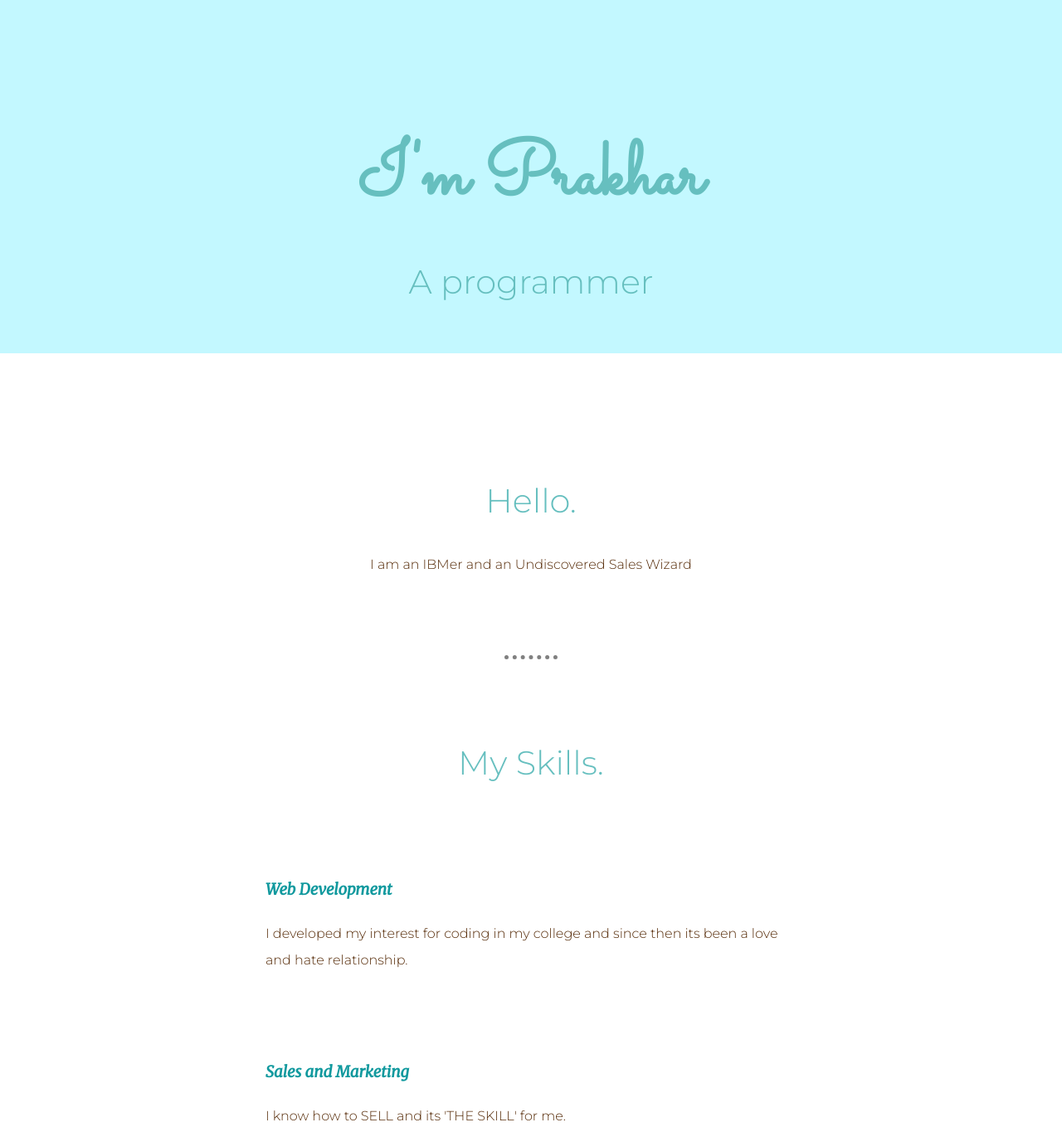
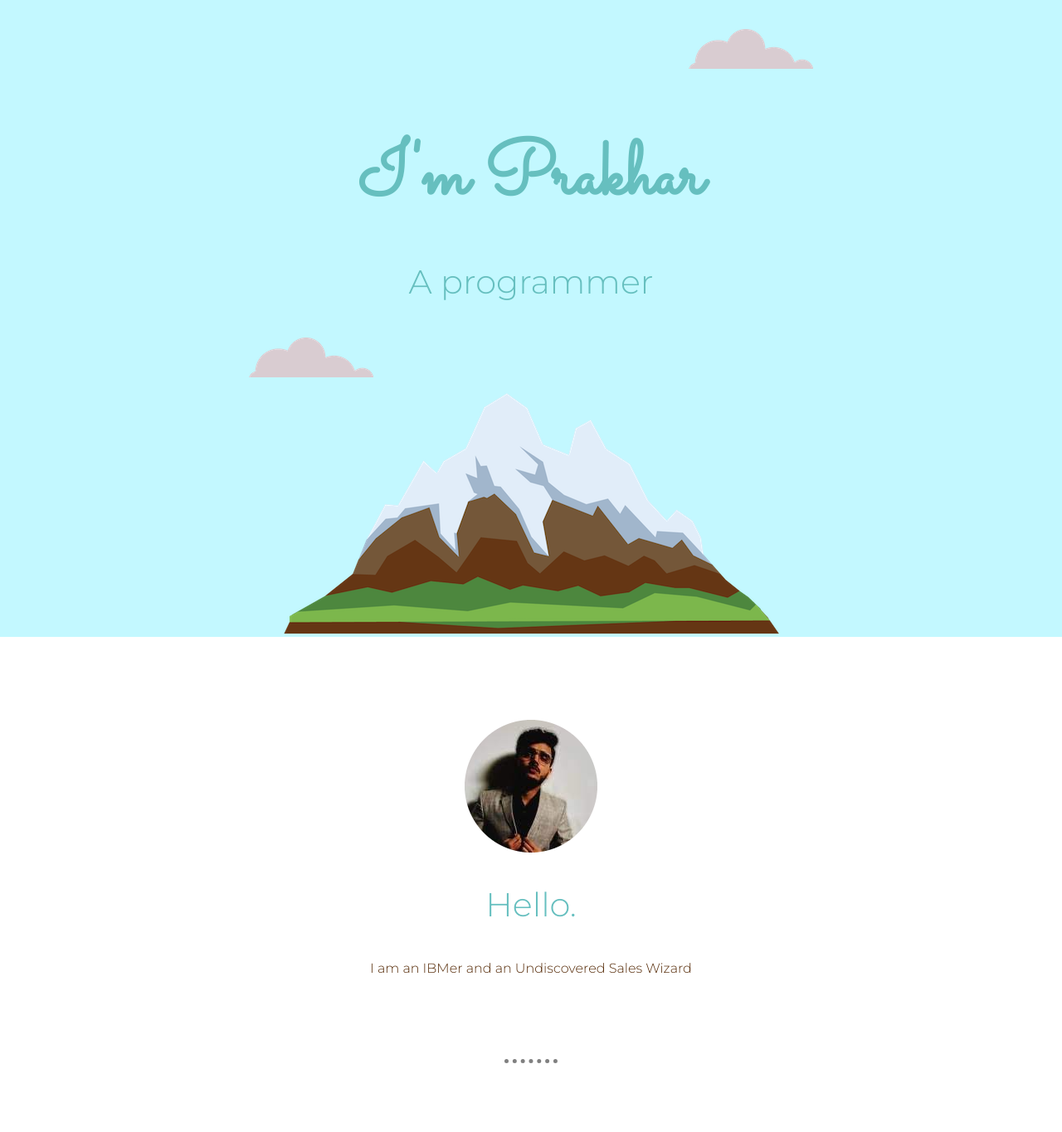
Before and after one commit to Prakhar9090/My-Site, a plain HTML site: page index.html in a window 1280 px wide. Shown: the top 1365 px of the page at 83% size. Drawn offline with Linux system fonts and the light colour scheme.

Commit message:
Some minor changes of images code

```diff
--- a/index.html
+++ b/index.html
@@ -11,16 +11,16 @@
 
 <body>
   <div class="top-container">
-    <img class="top-cloud" src="images/cloud.png" alt="">
+    <img class="top-cloud" src="cloud.png" alt="">
     <h1>I'm Prakhar</h1>
     <h2>A programmer </h2>
-    <img class="bottom-cloud" src="images/cloud.png" alt="">
-    <img src="images/mountain.png" alt="">
+    <img class="bottom-cloud" src="cloud.png" alt="">
+    <img src="mountain.png" alt="">
   </div>
 
   <div class="middle-container">
     <div class="profile">
-      <img src="images/prakhar.png" alt="">
+      <img src="prakhar.png" alt="">
       <h2>Hello.</h2>
       <p>I am an IBMer and an Undiscovered Sales Wizard</p>
     </div>
@@ -28,12 +28,12 @@
     <div class="skills">
       <h2>My Skills.</h2>
       <div class="skill-row">
-        <img class="programming" src="images/programming.png" alt="">
+        <img class="programming" src="programming.png" alt="">
         <h3>Web Development</h3>
         <p >I developed my interest for coding in my college and since then its been a love and hate relationship.</p>
       </div>
       <div class="skill-row">
-        <img class="best-price" src="images/best-price.png" alt="">
+        <img class="best-price" src="best-price.png" alt="">
         <h3>Sales and Marketing</h3>
         <p >I know how to SELL and its 'THE SKILL' for me.</p>
       </div>
```
